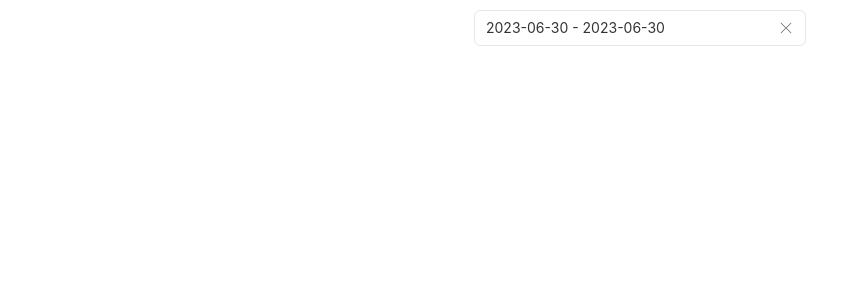
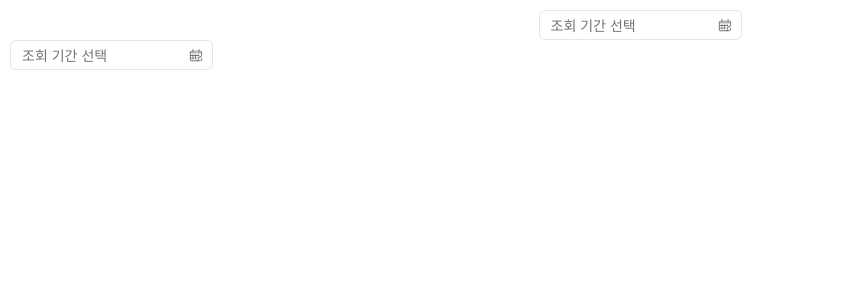
Before and after one commit to iris5105/cal-test, a React (Create React App) app: page / in a window 1280 px wide. Shown: the top 300 px of the page, without its empty margins (0-859 px from the left). Built offline with nearby package versions, Linux system fonts and the light colour scheme.

Commit message:
달력 수정

```diff
--- a/src/App.js
+++ b/src/App.js
@@ -1,10 +1,16 @@
 import "./App.css";
 import Cal from "./cal";
+import Calt from "./cal-t";
 
 function App() {
   return (
-    <div className="App">
-      <Cal />
+    <div>
+      <div className="App">
+        <Cal />
+      </div>
+      <div>
+        <Calt />
+      </div>
     </div>
   );
 }
--- /dev/null
+++ b/src/cal-t.js
@@ -0,0 +1,85 @@
+import React from "react";
+import "rsuite/dist/rsuite.min.css";
+import { DateRangePicker, CustomProvider } from "rsuite";
+import subDays from "date-fns/subDays";
+import addDays from "date-fns/addDays";
+import startOfMonth from "date-fns/startOfMonth";
+import endOfMonth from "date-fns/endOfMonth";
+import addMonths from "date-fns/addMonths";
+
+import ko_KR from "rsuite/locales/ko_KR";
+
+const predefinedRanges = [
+  {
+    label: "오늘",
+    value: [new Date(), new Date()],
+    placement: "left",
+    closeOverlay: false,
+  },
+  {
+    label: "어제",
+    value: [addDays(new Date(), -1), addDays(new Date(), -1)],
+    placement: "left",
+    closeOverlay: false,
+  },
+  {
+    label: "최근 7일",
+    value: [subDays(new Date(), 6), new Date()],
+    placement: "left",
+    closeOverlay: false,
+  },
+  {
+    label: "최근 30일",
+    value: [subDays(new Date(), 29), new Date()],
+    placement: "left",
+    closeOverlay: false,
+  },
+  {
+    label: "최근 90일",
+    value: [subDays(new Date(), 89), new Date()],
+    placement: "left",
+    closeOverlay: false,
+  },
+  {
+    label: "이번 달",
+    value: [startOfMonth(new Date()), new Date()],
+    placement: "left",
+    closeOverlay: false,
+  },
+  {
+    label: "지난 달",
+    value: [
+      startOfMonth(addMonths(new Date(), -1)),
+      endOfMonth(addMonths(new Date(), -1)),
+    ],
+    placement: "left",
+    closeOverlay: false,
+  },
+  {
+    label: "이번 년도",
+    value: [new Date(new Date().getFullYear(), 0, 1), new Date()],
+    placement: "left",
+    closeOverlay: false,
+  },
+  {
+    label: "지난 년도",
+    value: [
+      new Date(new Date().getFullYear() - 1, 0, 1),
+      new Date(new Date().getFullYear(), 0, 0),
+    ],
+    placement: "left",
+    closeOverlay: false,
+  },
+];
+
+const Calendar = () => (
+  <CustomProvider locale={ko_KR}>
+    <DateRangePicker
+      size="sm"
+      ranges={predefinedRanges}
+      placeholder="조회 기간 선택"
+      editable={false}
+    />
+  </CustomProvider>
+);
+export default Calendar;
--- a/src/cal.js
+++ b/src/cal.js
@@ -2,10 +2,15 @@ import React, { useState, useEffect } from "react";
 import "rsuite/dist/rsuite.min.css";
 import { DateRangePicker, Input, CustomProvider } from "rsuite";
 import format from "date-fns/format";
+import subDays from "date-fns/subDays";
+import addDays from "date-fns/addDays";
+import startOfMonth from "date-fns/startOfMonth";
+import endOfMonth from "date-fns/endOfMonth";
+import addMonths from "date-fns/addMonths";
 import koKR from "rsuite/locales/ko_KR";
 
 const CustomDateRangePicker = () => {
-  const [selectedDate, setSelectedDate] = useState([new Date(), new Date()]);
+  const [selectedDate, setSelectedDate] = useState([]);
   const [PickedRange, setPickedRange] = useState([new Date(), new Date()]);
   const [startDate, setStartDate] = useState(new Date());
   const [endDate, setEndDate] = useState(new Date());
@@ -30,6 +35,66 @@ const CustomDateRangePicker = () => {
     "yyyy-MM-dd"
   )}`;
   const ranges = [
+    {
+      label: "오늘",
+      value: [new Date(), new Date()],
+      placement: "left",
+      closeOverlay: false,
+    },
+    {
+      label: "어제",
+      value: [addDays(new Date(), -1), addDays(new Date(), -1)],
+      placement: "left",
+      closeOverlay: false,
+    },
+    {
+      label: "최근 7일",
+      value: [subDays(new Date(), 6), new Date()],
+      placement: "left",
+      closeOverlay: false,
+    },
+    {
+      label: "최근 30일",
+      value: [subDays(new Date(), 29), new Date()],
+      placement: "left",
+      closeOverlay: false,
+    },
+    {
+      label: "최근 90일",
+      value: [subDays(new Date(), 89), new Date()],
+      placement: "left",
+      closeOverlay: false,
+    },
+    {
+      label: "이번 달",
+      value: [startOfMonth(new Date()), new Date()],
+      placement: "left",
+      closeOverlay: false,
+    },
+    {
+      label: "지난 달",
+      value: [
+        startOfMonth(addMonths(new Date(), -1)),
+        endOfMonth(addMonths(new Date(), -1)),
+      ],
+      placement: "left",
+      closeOverlay: false,
+    },
+    {
+      label: "이번 년도",
+      value: [new Date(new Date().getFullYear(), 0, 1), new Date()],
+      placement: "left",
+      closeOverlay: false,
+    },
+    {
+      label: "지난 년도",
+      value: [
+        new Date(new Date().getFullYear() - 1, 0, 1),
+        new Date(new Date().getFullYear(), 0, 0),
+      ],
+      placement: "left",
+      closeOverlay: false,
+    },
     // {
     //   label: `${format(PickedRange[0], "yyyy-MM-dd")} - ${format(
     //     PickedRange[1],
@@ -49,17 +114,22 @@ const CustomDateRangePicker = () => {
   const customLocale = {
     ok: "확인", // DateRangePicker의 버튼 이름 변경
   };
-
+  const rsetRange = () => {
+    setPickedRange([new Date(), new Date()]);
+  };
   return (
     <CustomProvider locale={koKR}>
       <DateRangePicker
+        size="sm"
         format="yyyy-MM-dd"
         renderValue={renderValue}
         value={selectedDate}
         onChange={handleDateChange}
         ranges={ranges}
         locale={customLocale}
-        closeLabel="Close"
+        placeholder="조회 기간 선택"
+        onClean={rsetRange}
+        editable={false}
       />
     </CustomProvider>
   );
--- a/src/index.css
+++ b/src/index.css
@@ -16,8 +16,15 @@ code {
 #root {
   padding: 10px;
 }
+/* 달력 스타일 */
 .rs-picker-daterange-header {
   visibility: hidden;
   padding: 0px 0px !important;
   height: 0;
 }
+.rs-picker-daterange-predefined {
+  height: 330px !important;
+}
+.rs-picker-daterange {
+  width: 203px;
+}
```
Also changed, not shown: src/calsrc/calsrc.js (added, +68 -0 lines).
